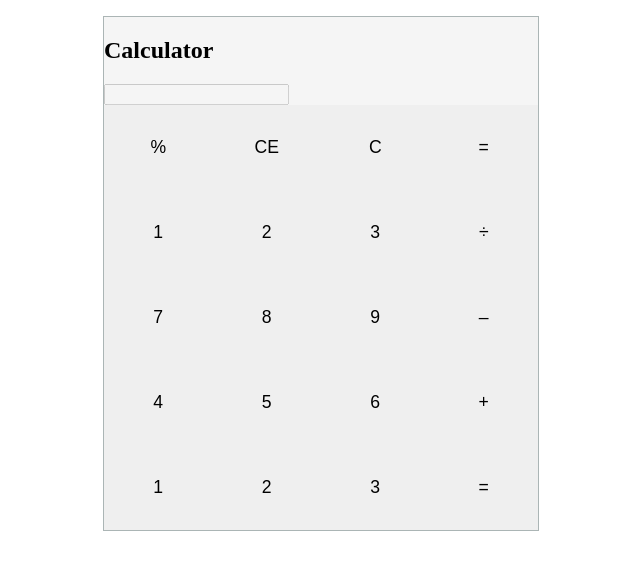
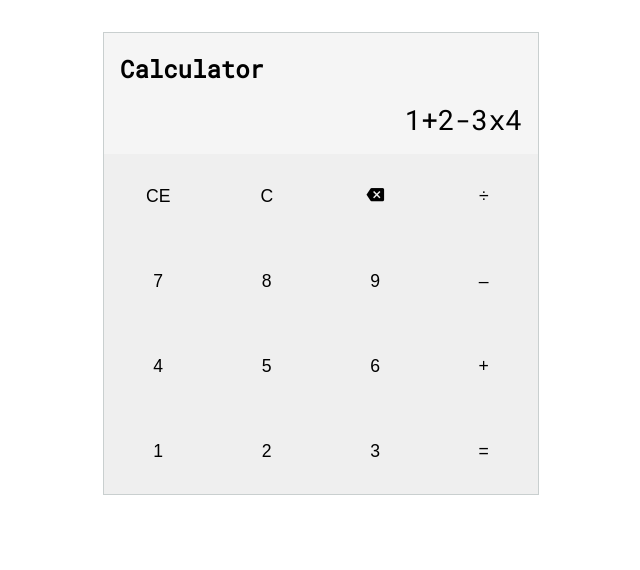
Before and after one commit to bluesheep100/js-calc, a plain HTML site: page index.html in a window 1280 px wide. Shown: the whole page, without its empty margins (319-959 px from the left). Drawn offline with Linux system fonts and the light colour scheme; files whose address does not match are found by name.

Commit message:
Switch site font to RobotoMono-Regular and complete dark-mode support

```diff
--- a/dark_mode.css
+++ b/dark_mode.css
@@ -1,6 +1,11 @@
 @media(prefers-color-scheme: dark) {
     body {
         background-color: #011627;
+        color: #5f7e97;
+    }
+
+    .calc-bg {
+        background-color: #0d1d2a;
     }
 
     .calc-btn {
@@ -10,6 +15,6 @@
 
     .calc-btn:hover {
         transition: .2s;
-        background-color: #13344f !important;
+        background-color: #13344f;
     }
 }
--- a/index.html
+++ b/index.html
@@ -6,6 +6,7 @@
           content="width=device-width, user-scalable=no, initial-scale=1.0, maximum-scale=1.0, minimum-scale=1.0">
     <meta http-equiv="X-UA-Compatible" content="ie=edge">
     <link rel="stylesheet" href="style.css">
+    <link rel="stylesheet" href="dark_mode.css">
 
     <title>JS Calculator</title>
 </head>
@@ -14,22 +15,45 @@
         <div class="calc-bg">
             <article>
                 <section>
-                    <h2>
-                        <label for="output-field">Calculator</label>
-                    </h2>
-                    <input type="text" name="output-field" id="output-field" disabled aria-disabled="true">
+                    <h2 class="calc-heading">Calculator</h2>
+
+                    <output class="calc-output">1+2-3x4</output>
                 </section>
                 <section>
+                    <!-- Shortcut buttons for 1 / x, x^2, and sqrt(x) -->
+                    <!--<div class="calc-btn-row">
+                        <button class="calc-btn">
+                            <math>
+                                <mfrac>
+                                    <mn>1</mn>
+                                    <mi>x</mi>
+                                </mfrac>
+                            </math>
+                        </button>
+                        <button class="calc-btn">
+                            <math>
+                                <msup>
+                                    <mi>x</mi>
+                                    <mn>2</mn>
+                                </msup>
+                            </math>
+                        </button>
+                        <button class="calc-btn">
+                            <math>
+                                <mroot>
+                                    <mi>x</mi>
+                                    <mn>2</mn>
+                                </mroot>
+                            </math>
+                        </button>
+                        <button class="calc-btn">&div;</button>
+                    </div>-->
                     <div class="calc-btn-row">
-                        <button class="calc-btn">%</button>
                         <button class="calc-btn">CE</button>
                         <button class="calc-btn">C</button>
-                        <button class="calc-btn">=</button>
-                    </div>
-                    <div class="calc-btn-row">
-                        <button class="calc-btn">1</button>
-                        <button class="calc-btn">2</button>
-                        <button class="calc-btn">3</button>
+                        <button class="calc-btn">
+                            <i class="icon-backspace"></i>
+                        </button>
                         <button class="calc-btn">&div;</button>
                     </div>
                     <div class="calc-btn-row">
@@ -54,7 +78,6 @@
             </article>
         </div>
     </main>
-
     <script src="./calculator.js"></script>
 </body>
 </html>
--- a/style.css
+++ b/style.css
@@ -1,7 +1,8 @@
-@import './dark_mode.css';
+@import './icons.css';
 
-:root {
-
+@font-face {
+    font-family: 'RobotoMono-Regular';
+    src: url('./fonts/RobotoMono/RobotoMono-Regular.ttf') format('truetype');
 }
 
 * {
@@ -9,19 +10,35 @@
 }
 
 html, body {
+    font-family: 'RobotoMono-Regular', sans-serif;
     padding: 0;
     margin: 0;
+}
+
+h2 {
+    margin-left: 1rem;
 }
 
 .container {
     margin: 0 auto;
     max-width: 500px;
-    padding: 1rem 2rem 0;
+    padding: 2rem 2rem 0;
 }
 
 .calc-bg {
     background-color: whitesmoke;
-    border: 1px solid rgba(99, 119, 119, 0.5);
+    border: 1px solid rgba(99, 119, 119, 0.3);
+}
+
+.calc-heading {
+    margin-bottom: 0;
+}
+
+.calc-output {
+    display: block;
+    font-size: 1.75rem;
+    padding: 1rem;
+    text-align: end;
 }
 
 .calc-btn-row {
@@ -33,7 +50,7 @@ html, body {
     border: none;
     padding: 2rem 0;
     font-size: 1.1rem;
-    flex: 1;
+    flex: 0 1 25%;
 }
 
 .calc-btn:hover {
```
Also changed, not shown: fonts/RobotoMono/RobotoMono-Bold.ttf (added), fonts/RobotoMono/RobotoMono-BoldItalic.ttf (added), fonts/RobotoMono/RobotoMono-ExtraLight.ttf (added), fonts/RobotoMono/RobotoMono-ExtraLightItalic.ttf (added), fonts/RobotoMono/RobotoMono-Italic.ttf (added), fonts/RobotoMono/RobotoMono-Light.ttf (added), fonts/RobotoMono/RobotoMono-LightItalic.ttf (added), fonts/RobotoMono/RobotoMono-Medium.ttf (added), fonts/RobotoMono/RobotoMono-MediumItalic.ttf (added), fonts/RobotoMono/RobotoMono-Regular.ttf (added), fonts/RobotoMono/RobotoMono-SemiBold.ttf (added), fonts/RobotoMono/RobotoMono-SemiBoldItalic.ttf (added), fonts/RobotoMono/RobotoMono-Thin.ttf (added), fonts/RobotoMono/RobotoMono-ThinItalic.ttf (added).
